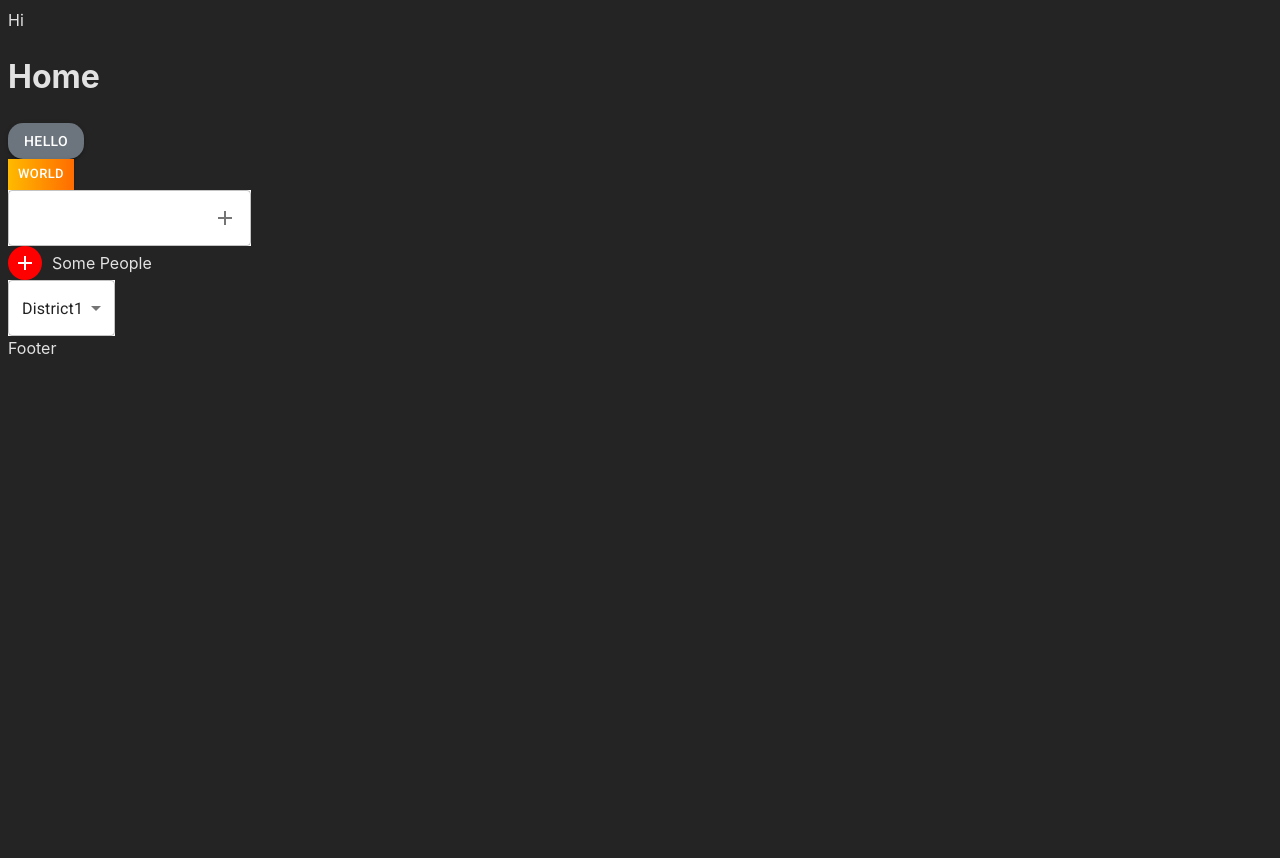
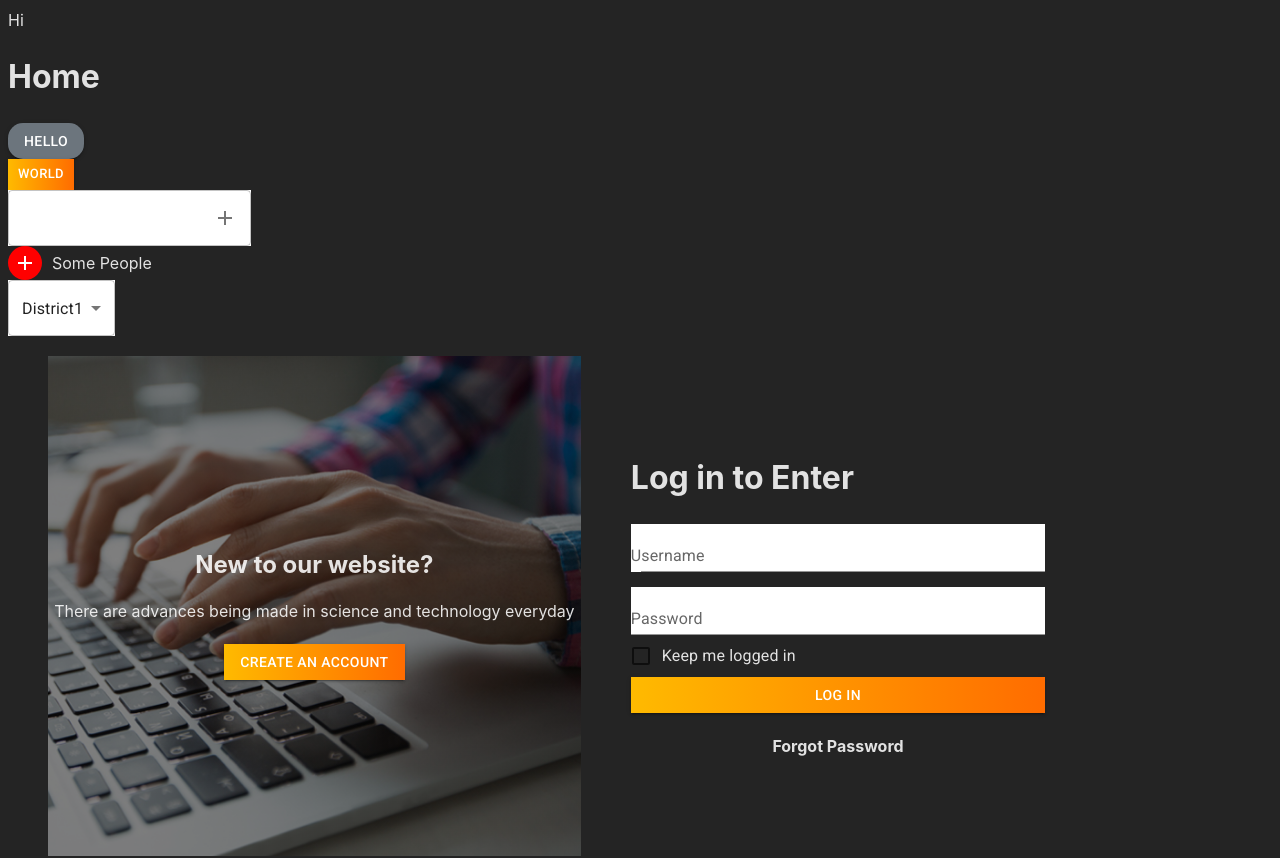
Before and after one commit to BridgetKas/ShoeStore, a React (Vite) app: page / in a window 1280 px wide. Shown: the top 858 px of the page. Before the commit the page ends 800 px from the top, so only its background shows below. Built offline with nearby package versions, Linux system fonts and the light colour scheme.

Commit message:
Added LogInPage  component

```diff
--- a/src/App.jsx
+++ b/src/App.jsx
@@ -3,6 +3,7 @@ import HomePage from "./pages/home/HomePage"
 import Layoutpage from "./layout/layoutpage";
 import { ThemeProvider } from  '@mui/material/styles';
 import {theme} from "./utilis/theme"
+import LogInPage from "./pages/LogInPage/LogPage";
 
 
 const router = createBrowserRouter([
@@ -19,6 +20,10 @@ const router = createBrowserRouter([
         path:"Shop",
         element:<div>Shop</div>
       },
+      {
+        path:"Pages",
+        element:<LogInPage color="white"/>
+      }
 
     ]
   }
--- /dev/null
+++ b/src/pages/LogInPage/LogPage.jsx
@@ -0,0 +1,51 @@
+import TextField from '@mui/material/TextField';
+import Checkbox from '@mui/material/Checkbox';
+import FormControlLabel from '@mui/material/FormControlLabel';
+import ButtonComp from "../../components/common/Button"
+import { colors } from "../../utilis/color"
+import styles from "./LogPage.module.css"
+
+
+export default function LogInPage({color}) {
+  return (
+    <div className={styles.logInContainer}>
+      <div className={styles.logInImage}>
+        <h2>New to our website?</h2>
+        <p>There are advances being made in science and technology everyday </p>
+        <div style={{ margin:"5px auto"}}>
+          <ButtonComp variant="contained"
+            size="medium"
+            btnTitle="Create an Account"
+            style={{ background: colors.yellowGrad}}
+            onClick={() => alert('Clicked')}
+          />
+        </div>
+      </div>
+      <div className={styles.container}>
+        <h1>Log in to Enter</h1>
+        <TextField id="standard-basic"
+          variant="standard"
+          label="Username"
+          color={color}
+          style={{marginBottom:"15px",paddingLeft:"10px"}}
+        />
+        <TextField id="standard-basic"
+          variant="standard"
+          label="Password"
+          color={color}
+        />
+
+        <FormControlLabel control={<Checkbox  color="yellow"/>} label="Keep me logged in" />
+        <div style={{width:"100%"}}>
+          <ButtonComp variant="contained"
+            size="Large"
+            btnTitle="Log In"
+            style={{ background: colors.yellowGrad, width:"100%"}}
+            onClick={() => alert('Clicked')}
+          />
+        </div>
+        <h4>Forgot Password</h4>
+      </div>
+    </div>
+  )
+}
--- /dev/null
+++ b/src/pages/LogInPage/LogPage.module.css
@@ -0,0 +1,32 @@
+.logInContainer {
+    display: flex;
+    gap:50px;
+    padding:20px 40px;
+    align-items: center;
+}
+
+.logInImage {
+    width:45%;
+    display:flex;
+    flex-direction: column;
+    align-items: center;
+    justify-content: center;
+    background:
+    linear-gradient(rgba(0, 0, 0, 0.5), rgba(0, 0, 0, 0.5)),
+    url('../../assets/login.jpg') no-repeat center center/cover;
+    height:500px;
+}
+
+h2 {
+    margin-bottom: 0;
+}
+
+.container {
+    display:flex;
+    flex-direction:column;
+    width:35%;
+}
+
+h4 {
+    text-align: center;
+}
--- a/src/pages/home/HomePage.jsx
+++ b/src/pages/home/HomePage.jsx
@@ -4,6 +4,8 @@ import Input from "../../components/common/input"
 import SelectInput from "../../components/common/selectInput";
 import { colors } from "../../utilis/color"
 import AddIcon from '@mui/icons-material/Add';
+import LogInPage from "../LogInPage/LogPage";
+import TrackingPage from "../trackingPage/trackingPage";
 
 function HomePage() {
   return (
@@ -24,6 +26,8 @@ function HomePage() {
         text="Some People"
       />
       <SelectInput/>
+      <LogInPage/>
+      <TrackingPage/>
     </div>
   )
 }
--- /dev/null
+++ b/src/pages/trackingPage/trackingPage.jsx
@@ -0,0 +1,17 @@
+import ButtonComp from '../../components/common/Button';
+import Input from '../../components/common/input';
+
+
+function TrackingPage() {
+  return (
+    <div>
+      <h3>To track your order please enter your Order ID in the box below and press the "Track" button. This was given to you on your receipt and in the confirmation email you should have received.</h3>
+      <Input placehoder="Order Id" />
+      <Input placehoder ="Billing Email address" />
+      <ButtonComp btnTitle="Track Order"/>
+
+    </div>
+  )
+}
+
+export default TrackingPage
```
Also changed, not shown: src/assets/login.jpg (added), src/pages/trackingPage/trackingPage.module.css (added).
